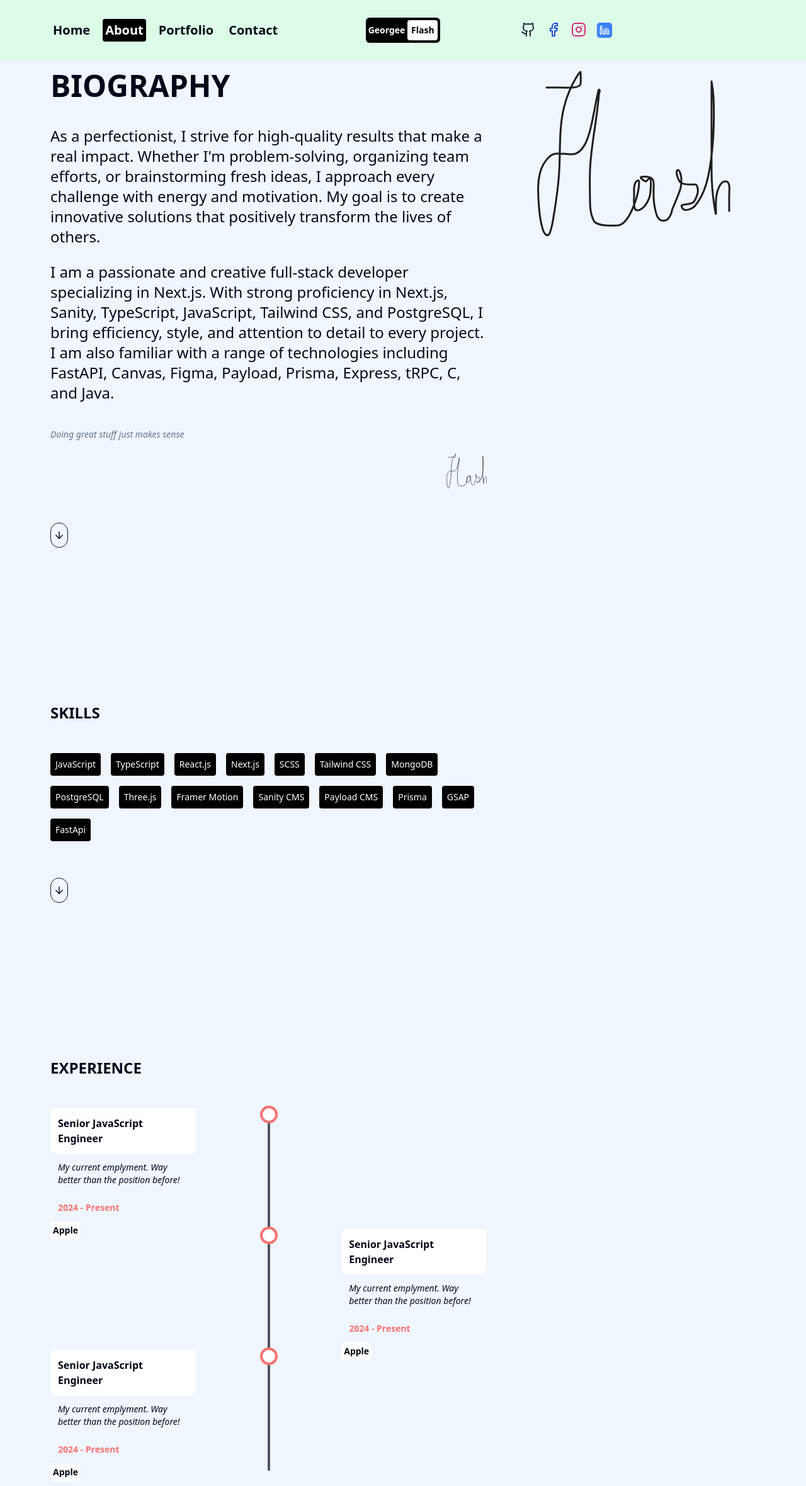
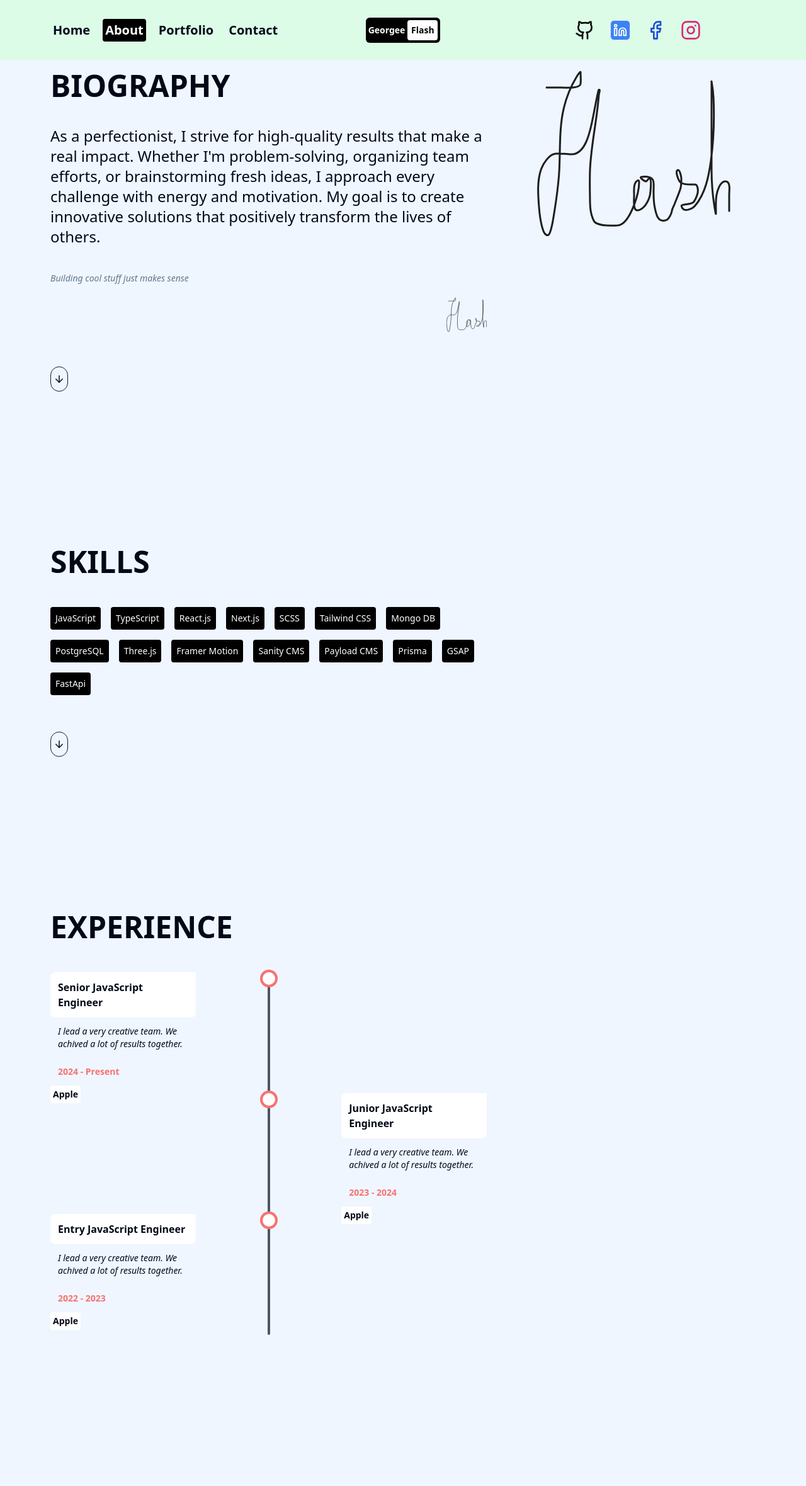
Before and after one commit to GeorgeeFlash/Portfolio-Lamadev, a Next.js app: page /about in a window 1280 px wide. Shown: the whole page at 63% size. After the commit the page ends 2144 px from the top, so only its background shows below. Built offline with nearby package versions, Linux system fonts and the light colour scheme; what tailwindcss-debug-screens would draw is missing.

Commit message:
fixed navbar socials typography and home for sm devices.

```diff
--- a/src/app/about/page.tsx
+++ b/src/app/about/page.tsx
@@ -6,48 +6,71 @@ import WidthWrapper from "@/components/width-wrapper";
 import { Icons } from "@/components/Icons";
 import { ArrowDown } from "lucide-react";
 import Brain from "@/components/brain";
+import { experienceList, skillsList } from "@/lib/data";
 
-// const experienceList = [
-//   {
-//     title: "Senior JavaScript Engineer",
-//     description:
-//       "I lead a very creative team. We achived a lot of results together.",
-//     dataRange: "2024 - Present",
-//     company: "Apple",
-//   },
-// ];
+interface ExperienceListProps {
+  title: string;
+  description: string;
+  dateRange: string;
+  company: string;
+}
 
-// interface ExperienceListItemProps {
-//   title: string;
-//   description: string;
-//   dateRange: string;
-//   company: string;
-// }
+interface SkillListItemProps {
+  skill: string;
+}
 
-// TODO: figure this out.
-function ExperienceListItem() {
+type ExperienceListItemProps = ExperienceListProps & { index: number };
+
+function ExperienceListItem({
+  title,
+  description,
+  dateRange,
+  company,
+  index,
+}: ExperienceListItemProps) {
+  console.log("Index:", index);
   return (
     <div className="flex justify-between h-48">
+      {index % 2 != 0 && (
+        <div className="w-2/3 flex justify-start">
+          <div className="w-1/2"></div>
+          <div className="w-1/2 flex justify-center">
+            <div className="w-1 h-full bg-gray-600 rounded relative">
+              <div className="absolute -left-2 w-5 h-5 rounded-full ring-4 ring-red-400 bg-white" />
+            </div>
+          </div>
+        </div>
+      )}
       <div className="w-1/3">
         <div className="bg-white p-3 font-semibold rounded-b-lg rounded-s-lg">
-          Senior JavaScript Engineer
+          {title}
         </div>
-        <div className="p-3 text-sm italic">
-          My current emplyment. Way better than the position before!
-        </div>
+        <div className="p-3 text-sm italic">{description}</div>
         <div className="p-3 text-red-400 text-sm font-semibold">
-          2024 - Present
+          {dateRange}
         </div>
         <div className="p-1 rounded bg-white text-sm font-semibold w-fit">
-          Apple
+          {company}
         </div>
       </div>
-      <div className="w-1/3 flex justify-center">
-        <div className="w-1 h-full bg-gray-600 rounded relative">
-          <div className="absolute -left-2 w-5 h-5 rounded-full ring-4 ring-red-400 bg-white" />
+      {index % 2 == 0 && (
+        <div className="w-2/3 flex justify-start">
+          <div className="w-1/2 flex justify-center">
+            <div className="w-1 h-full bg-gray-600 rounded relative">
+              <div className="absolute -left-2 w-5 h-5 rounded-full ring-4 ring-red-400 bg-white" />
+            </div>
+          </div>
+          <div className="w-1/2"></div>
         </div>
-      </div>
-      <div className="w-1/3"></div>
+      )}
+    </div>
+  );
+}
+
+function SkillListItem({ skill }: SkillListItemProps) {
+  return (
+    <div className="rounded p-2 text-sm cursor-pointer bg-black text-white hover:bg-white hover:text-black">
+      {skill}
     </div>
   );
 }
@@ -77,7 +100,7 @@ const AboutPage = () => {
           {/* BIOGRAPHY CONTAINER */}
           <div className="flex flex-col gap-10 justify-center">
             {/* BIOGRAPHY TITLE */}
-            <h1 className="font-bold text-4xl xl:text-5xl">BIOGRAPHY</h1>
+            <h1 className="heading">BIOGRAPHY</h1>
 
             {/* BIOGRAPHY TEXT */}
             {/* TODO: rewrite this - yourself. Make it shorter.*/}
@@ -90,19 +113,11 @@ const AboutPage = () => {
                 innovative solutions that positively transform the lives of
                 others.
               </p>
-              <p className="text-2xl">
-                I am a passionate and creative full-stack developer specializing
-                in Next.js. With strong proficiency in Next.js, Sanity,
-                TypeScript, JavaScript, Tailwind CSS, and PostgreSQL, I bring
-                efficiency, style, and attention to detail to every project. I
-                am also familiar with a range of technologies including FastAPI,
-                Canvas, Figma, Payload, Prisma, Express, tRPC, C, and Java.
-              </p>
             </div>
 
             {/* BIOGRAPHY QUOTE */}
             <span className="italic text-muted-foreground text-sm">
-              Doing great stuff just makes sense
+              Building cool stuff just makes sense
             </span>
 
             {/* BIOGRAPHY SIGNATURE */}
@@ -130,7 +145,7 @@ const AboutPage = () => {
               initial={{ x: "-300px" }}
               animate={isSkillRefInView ? { x: 0 } : {}}
               transition={{ delay: 0.2 }}
-              className="font-bold text-2xl"
+              className="heading"
             >
               SKILLS
             </motion.h1>
@@ -142,51 +157,9 @@ const AboutPage = () => {
               transition={{ delay: 0.2 }}
               className="flex gap-4 flex-wrap"
             >
-              <div className="rounded p-2 text-sm cursor-pointer bg-black text-white hover:bg-white hover:text-black">
-                JavaScript
-              </div>
-              <div className="rounded p-2 text-sm cursor-pointer bg-black text-white hover:bg-white hover:text-black">
-                TypeScript
-              </div>
-              <div className="rounded p-2 text-sm cursor-pointer bg-black text-white hover:bg-white hover:text-black">
-                React.js
-              </div>
-              <div className="rounded p-2 text-sm cursor-pointer bg-black text-white hover:bg-white hover:text-black">
-                Next.js
-              </div>
-              <div className="rounded p-2 text-sm cursor-pointer bg-black text-white hover:bg-white hover:text-black">
-                SCSS
-              </div>
-              <div className="rounded p-2 text-sm cursor-pointer bg-black text-white hover:bg-white hover:text-black">
-                Tailwind CSS
-              </div>
-              <div className="rounded p-2 text-sm cursor-pointer bg-black text-white hover:bg-white hover:text-black">
-                MongoDB
-              </div>
-              <div className="rounded p-2 text-sm cursor-pointer bg-black text-white hover:bg-white hover:text-black">
-                PostgreSQL
-              </div>
-              <div className="rounded p-2 text-sm cursor-pointer bg-black text-white hover:bg-white hover:text-black">
-                Three.js
-              </div>
-              <div className="rounded p-2 text-sm cursor-pointer bg-black text-white hover:bg-white hover:text-black">
-                Framer Motion
-              </div>
-              <div className="rounded p-2 text-sm cursor-pointer bg-black text-white hover:bg-white hover:text-black">
-                Sanity CMS
-              </div>
-              <div className="rounded p-2 text-sm cursor-pointer bg-black text-white hover:bg-white hover:text-black">
-                Payload CMS
-              </div>
-              <div className="rounded p-2 text-sm cursor-pointer bg-black text-white hover:bg-white hover:text-black">
-                Prisma
-              </div>
-              <div className="rounded p-2 text-sm cursor-pointer bg-black text-white hover:bg-white hover:text-black">
-                GSAP
-              </div>
-              <div className="rounded p-2 text-sm cursor-pointer bg-black text-white hover:bg-white hover:text-black">
-                FastApi
-              </div>
+              {skillsList.map((skillItem, index) => (
+                <SkillListItem key={index} skill={skillItem.skill} />
+              ))}
             </motion.div>
 
             {/* SCROLL ICON */}
@@ -207,7 +180,7 @@ const AboutPage = () => {
               initial={{ x: "-300px" }}
               animate={isExperienceRefInView ? { x: 0 } : {}}
               transition={{ delay: 0.2 }}
-              className="font-bold text-2xl mb-12"
+              className="heading mb-12"
             >
               EXPERIENCE
             </motion.h1>
@@ -220,67 +193,16 @@ const AboutPage = () => {
               className=""
             >
               {/* EXPERIENCE LIST ITEM */}
-              <ExperienceListItem />
-              {/* EXPERIENCE LIST ITEM */}
-              <div className="flex justify-between h-48">
-                <div className="w-1/3"></div>
-                <div className="w-1/3 flex justify-center">
-                  <div className="w-1 h-full bg-gray-600 rounded relative">
-                    <div className="absolute -left-2 w-5 h-5 rounded-full ring-4 ring-red-400 bg-white" />
-                  </div>
-                </div>
-                {/* RIGHT */}
-                <div className="w-1/3">
-                  {/* JOB TITLE */}
-                  <div className="bg-white p-3 font-semibold rounded-b-lg rounded-s-lg">
-                    Senior JavaScript Engineer
-                  </div>
-                  {/* JOB DESC */}
-                  <div className="p-3 text-sm italic">
-                    My current emplyment. Way better than the position before!
-                  </div>
-                  {/* JOB DATE */}
-                  <div className="p-3 text-red-400 text-sm font-semibold">
-                    2024 - Present
-                  </div>
-                  {/* JOB COMPANY */}
-                  <div className="p-1 rounded bg-white text-sm font-semibold w-fit">
-                    Apple
-                  </div>
-                </div>
-              </div>
-              {/* EXPERIENCE LIST ITEM */}
-              <div className="flex justify-between h-48">
-                {/* LEFT */}
-                <div className="w-1/3">
-                  {/* JOB TITLE */}
-                  <div className="bg-white p-3 font-semibold rounded-b-lg rounded-s-lg">
-                    Senior JavaScript Engineer
-                  </div>
-                  {/* JOB DESC */}
-                  <div className="p-3 text-sm italic">
-                    My current emplyment. Way better than the position before!
-                  </div>
-                  {/* JOB DATE */}
-                  <div className="p-3 text-red-400 text-sm font-semibold">
-                    2024 - Present
-                  </div>
-                  {/* JOB COMPANY */}
-                  <div className="p-1 rounded bg-white text-sm font-semibold w-fit">
-                    Apple
-                  </div>
-                </div>
-                {/* CENTER */}
-                <div className="w-1/3 flex justify-center">
-                  {/* LINE */}
-                  <div className="w-1 h-full bg-gray-600 rounded relative">
-                    {/* CIRCLE */}
-                    <div className="absolute -left-2 w-5 h-5 rounded-full ring-4 ring-red-400 bg-white" />
-                  </div>
-                </div>
-                {/* RIGHT */}
-                <div className="w-1/3"></div>
-              </div>
+              {experienceList.map((experience, index) => (
+                <ExperienceListItem
+                  key={index}
+                  index={index}
+                  title={experience.title}
+                  description={experience.description}
+                  dateRange={experience.dataRange}
+                  company={experience.company}
+                />
+              ))}
             </motion.div>
           </div>
         </WidthWrapper>
--- a/src/app/globals.css
+++ b/src/app/globals.css
@@ -65,4 +65,8 @@
   body {
     @apply bg-background text-foreground;
   }
+
+  .heading {
+    @apply font-bold text-4xl xl:text-5xl;
+  }
 }
--- a/src/components/Navbar.tsx
+++ b/src/components/Navbar.tsx
@@ -1,6 +1,12 @@
 "use client";
 
-import { Facebook, Github, Instagram, Linkedin } from "lucide-react";
+import {
+  Facebook,
+  Github,
+  Instagram,
+  Linkedin,
+  LucideIcon,
+} from "lucide-react";
 import Link from "next/link";
 import React, { useState } from "react";
 import { motion } from "framer-motion";
@@ -14,6 +20,29 @@ const links = [
   { url: "/about", title: "About" },
   { url: "/portfolio", title: "Portfolio" },
   { url: "/contact", title: "Contact" },
+];
+
+const socials = [
+  {
+    social: Github,
+    link: "https://github.com/GeorgeeFlash/",
+    className: "text-stone-950",
+  },
+  {
+    social: Linkedin,
+    link: "https://linkedin.com/GeorgeeFlash/",
+    className: "text-white border bg-blue-500 p-1 rounded-md",
+  },
+  {
+    social: Facebook,
+    link: "https://facebook.com/GeorgeeFlash/",
+    className: "text-blue-700",
+  },
+  {
+    social: Instagram,
+    link: "https://github.com/GeorgeeFlash/",
+    className: "text-pink-600",
+  },
 ];
 
 const Navbar = () => {
@@ -73,7 +102,7 @@ const Navbar = () => {
   };
 
   return (
-    <WidthWrapper className="h-full z-20 flex items-center justify-between text-xl bg-transparent">
+    <WidthWrapper className="h-full w-full z-20 flex items-center justify-between text-xl">
       {/* LINKS */}
       <div className="hidden md:flex gap-4 lg:w-1/3">
         {links.map((link) => (
@@ -94,22 +123,15 @@ const Navbar = () => {
       </div>
 
       {/* SOCIALS */}
-      <div className="hidden md:flex gap-4 lg:w-1/3">
-        <Link href={"https://github.com/GeorgeeFlash/"}>
-          <Github size={24} className="text-slate-800" />
-        </Link>
-        <Link href={"#"}>
-          <Facebook size={24} className="text-blue-700" />
-        </Link>
-        <Link href={"#"}>
-          <Instagram size={24} className="text-pink-600" />
-        </Link>
-        <Link href={"#"}>
-          <Linkedin
-            size={26}
-            className="text-white border bg-blue-500 p-1 rounded-md"
+      <div className="hidden md:flex items-center justify-center gap-x-6 lg:w-1/3">
+        {socials.map((social, index) => (
+          <SocialItem
+            key={index}
+            social={social.social}
+            link={social.link}
+            className={social.className}
           />
-        </Link>
+        ))}
       </div>
 
       {/* RESPONSIVE MENU */}
@@ -163,6 +185,22 @@ const Navbar = () => {
       </div>
     </WidthWrapper>
   );
+
+  function SocialItem({
+    social: SocialIcon,
+    link,
+    className,
+  }: {
+    social: LucideIcon;
+    link: string;
+    className: string;
+  }) {
+    return (
+      <Link href={link}>
+        <SocialIcon size={24} className={cn("h-8 w-8", className)} />
+      </Link>
+    );
+  }
 };
 
 export default Navbar;
--- /dev/null
+++ b/src/lib/data.ts
@@ -0,0 +1,71 @@
+export const experienceList = [
+    {
+      title: "Senior JavaScript Engineer",
+      description:
+        "I lead a very creative team. We achived a lot of results together.",
+      dataRange: "2024 - Present",
+      company: "Apple",
+    },
+    {
+      title: "Junior JavaScript Engineer",
+      description:
+        "I lead a very creative team. We achived a lot of results together.",
+      dataRange: "2023 - 2024",
+      company: "Apple",
+    },
+    {
+      title: "Entry JavaScript Engineer",
+      description:
+        "I lead a very creative team. We achived a lot of results together.",
+      dataRange: "2022 - 2023",
+      company: "Apple",
+    },
+  ];
+
+  export const skillsList = [
+    {
+      skill: "JavaScript",
+    },
+    {
+      skill: "TypeScript",
+    },
+    {
+      skill: "React.js",
+    },
+    {
+      skill: "Next.js",
+    },
+    {
+      skill: "SCSS",
+    },
+    {
+      skill: "Tailwind CSS",
+    },
+    {
+      skill: "Mongo DB",
+    },
+    {
+      skill: "PostgreSQL",
+    },
+    {
+      skill: "Three.js",
+    },
+    {
+      skill: "Framer Motion",
+    },
+    {
+      skill: "Sanity CMS",
+    },
+    {
+      skill: "Payload CMS",
+    },
+    {
+      skill: "Prisma",
+    },
+    {
+      skill: "GSAP",
+    },
+    {
+      skill: "FastApi",
+    },
+  ];
```
Also changed, not shown: src/app/page.tsx (+7 -5 lines).
